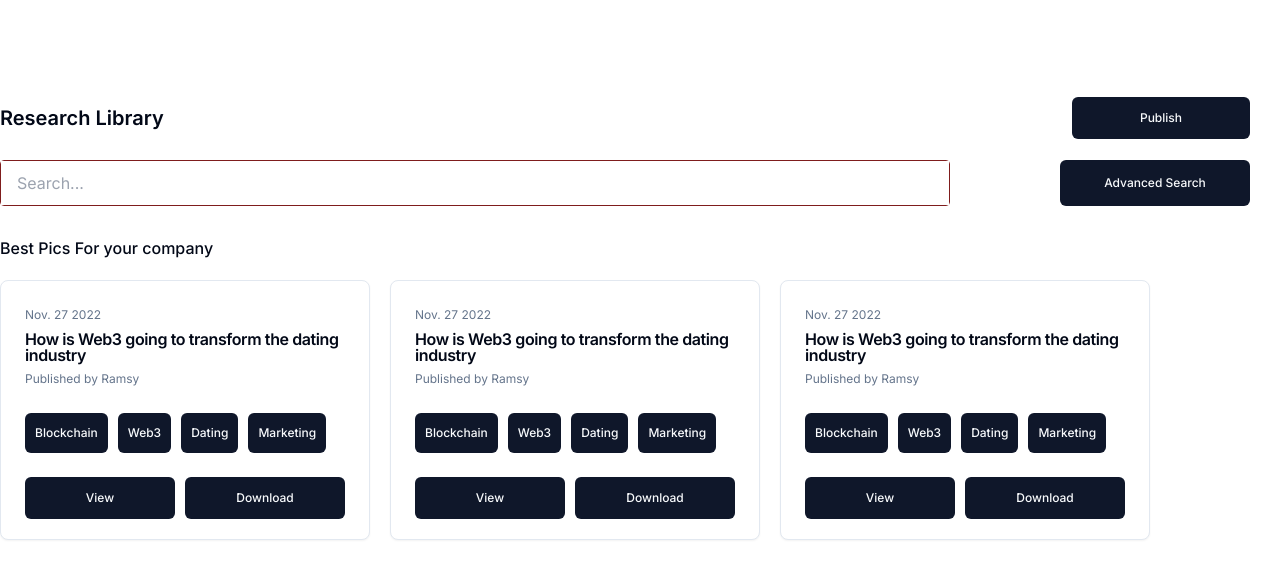
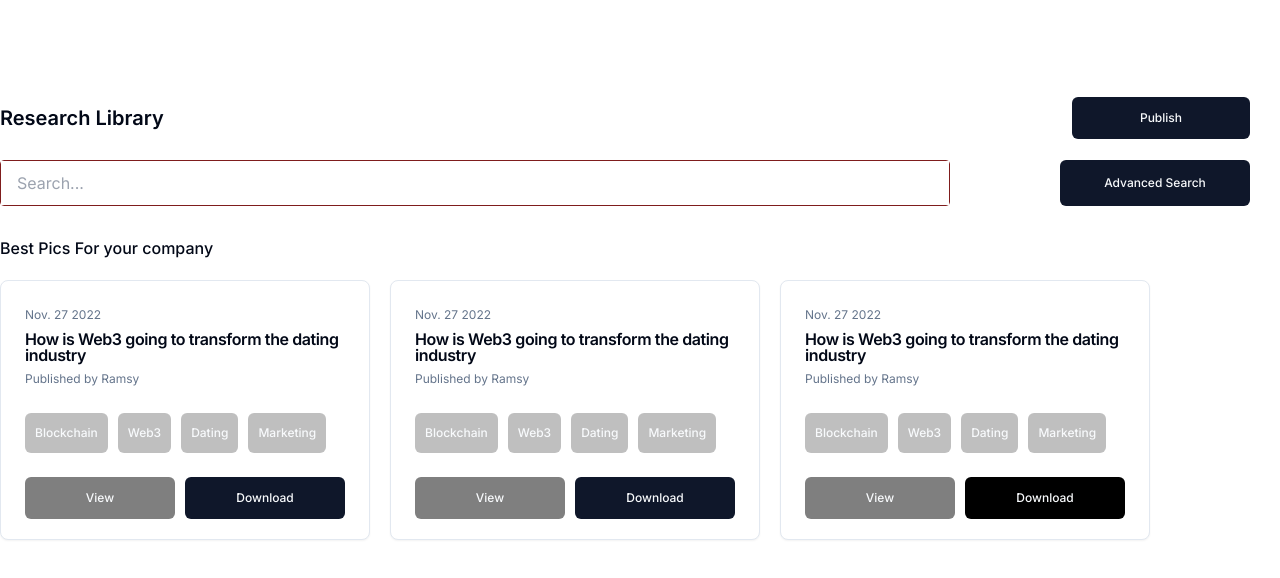
Before and after one commit to ShaikhNabeelShabbir/unbundl-web, a React (Vite) app: page /research-library in a window 1280 px wide. Shown: the top 578 px of the page. Built offline with nearby package versions, Linux system fonts and the light colour scheme.

Commit message:
made the cards

```diff
--- a/src/pages/startup/research-library.tsx
+++ b/src/pages/startup/research-library.tsx
@@ -42,13 +42,13 @@ const ResearchLibrary: React.FC = () => {
               <CardDescription>Published by Ramsy</CardDescription>
             </CardHeader>
             <CardContent className="font-medium text-sm space-x-[10px]">
-              <Button className="p-[10px]">Blockchain</Button>
-              <Button className="p-[10px]">Web3</Button>
-              <Button className="p-[10px]">Dating</Button>
-              <Button className="p-[10px]">Marketing</Button>
+              <Button className="p-[10px] bg-black/25">Blockchain</Button>
+              <Button className="p-[10px]  bg-black/25">Web3</Button>
+              <Button className="p-[10px]  bg-black/25">Dating</Button>
+              <Button className="p-[10px]  bg-black/25">Marketing</Button>
             </CardContent>
             <CardFooter className="font-medium text-sm space-x-[10px]">
-              <Button className="p-[10px] w-[160px] h-[42px] py-[15px] px-[55px]">
+              <Button className="p-[10px] w-[160px] h-[42px] py-[15px] px-[55px]  bg-black/50">
                 View
               </Button>
               <Button className="p-[10px] w-[160px] h-[42px] py-[15px] px-[55px]">
@@ -66,13 +66,13 @@ const ResearchLibrary: React.FC = () => {
               <CardDescription>Published by Ramsy</CardDescription>
             </CardHeader>
             <CardContent className="font-medium text-sm space-x-[10px]">
-              <Button className="p-[10px]">Blockchain</Button>
-              <Button className="p-[10px]">Web3</Button>
-              <Button className="p-[10px]">Dating</Button>
-              <Button className="p-[10px]">Marketing</Button>
+              <Button className="p-[10px]  bg-black/25">Blockchain</Button>
+              <Button className="p-[10px]  bg-black/25">Web3</Button>
+              <Button className="p-[10px]  bg-black/25">Dating</Button>
+              <Button className="p-[10px]  bg-black/25">Marketing</Button>
             </CardContent>
             <CardFooter className="font-medium text-sm space-x-[10px]">
-              <Button className="p-[10px] w-[160px] h-[42px] py-[15px] px-[55px]">
+              <Button className="p-[10px] w-[160px] h-[42px] py-[15px] px-[55px]  bg-black/50">
                 View
               </Button>
               <Button className="p-[10px] w-[160px] h-[42px] py-[15px] px-[55px]">
@@ -90,16 +90,16 @@ const ResearchLibrary: React.FC = () => {
               <CardDescription>Published by Ramsy</CardDescription>
             </CardHeader>
             <CardContent className="font-medium text-sm space-x-[10px]">
-              <Button className="p-[10px]">Blockchain</Button>
-              <Button className="p-[10px]">Web3</Button>
-              <Button className="p-[10px]">Dating</Button>
-              <Button className="p-[10px]">Marketing</Button>
+              <Button className="p-[10px]  bg-black/25">Blockchain</Button>
+              <Button className="p-[10px]  bg-black/25">Web3</Button>
+              <Button className="p-[10px]  bg-black/25">Dating</Button>
+              <Button className="p-[10px]  bg-black/25">Marketing</Button>
             </CardContent>
-            <CardFooter className="font-medium text-sm space-x-[10px]">
-              <Button className="p-[10px] w-[160px] h-[42px] py-[15px] px-[55px]">
+            <CardFooter className="font-medium text-sm space-x-[10px] ">
+              <Button className="p-[10px] w-[160px] h-[42px] py-[15px] px-[55px] bg-black/50">
                 View
               </Button>
-              <Button className="p-[10px] w-[160px] h-[42px] py-[15px] px-[55px]">
+              <Button className="p-[10px] w-[160px] h-[42px] py-[15px] px-[55px] bg-black">
                 Download
               </Button>
             </CardFooter>
```
